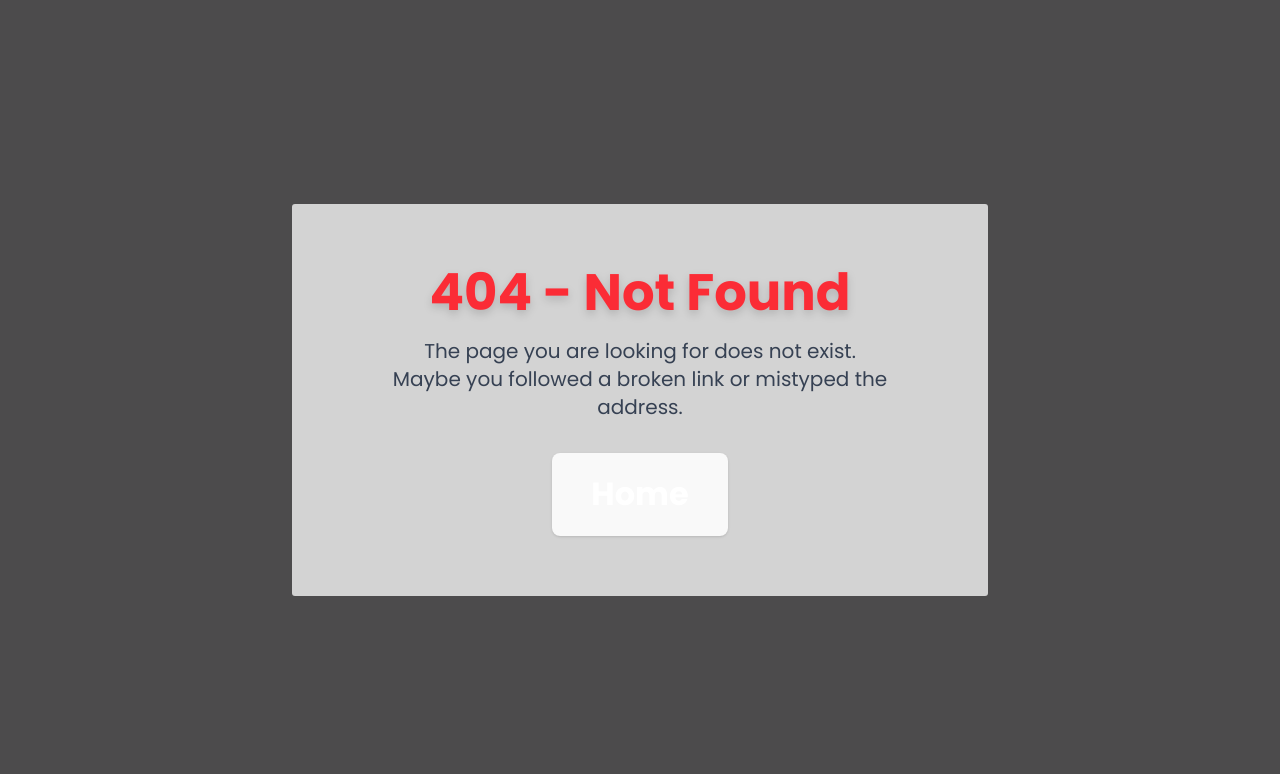
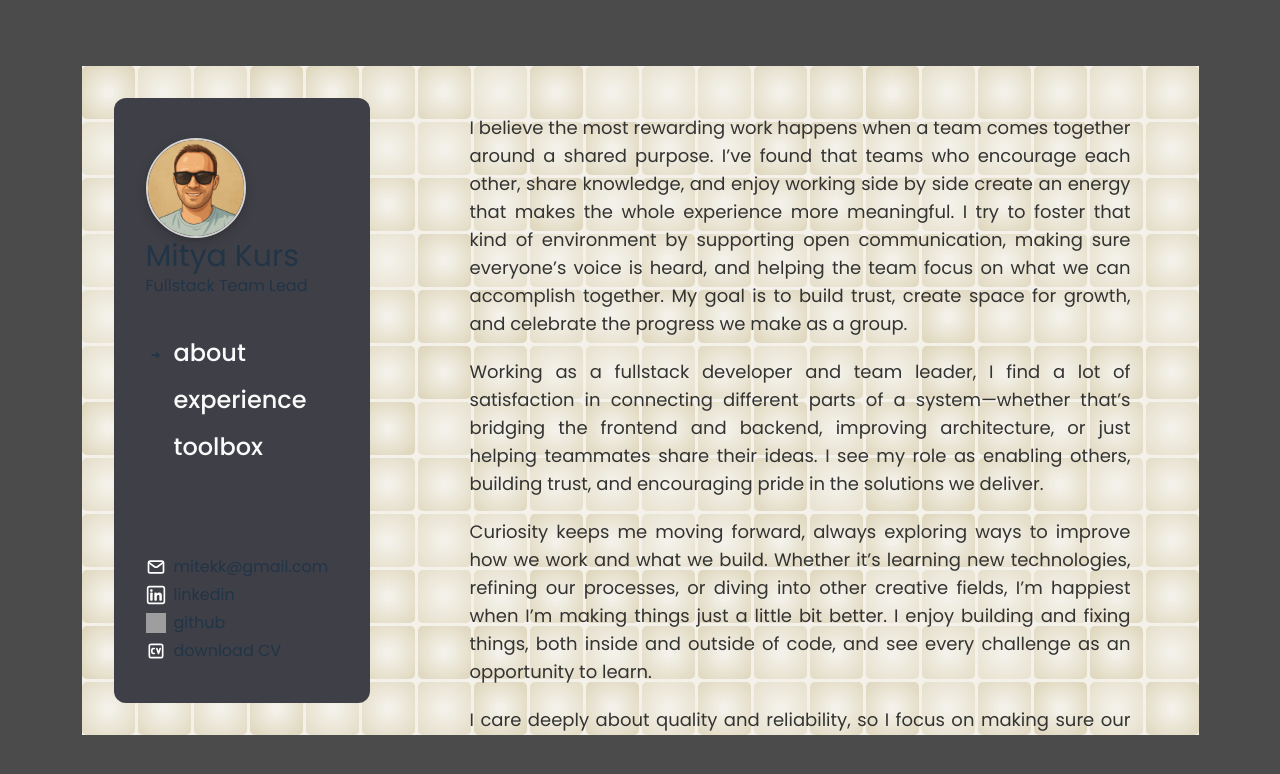
Before and after one commit to mitekk/cv, a React (Vite) app: page /portfolio/theBuzz/about in a window 1280 px wide. Before the commit this address had no page. Shown: the top 774 px of the page. Built offline with nearby package versions, Linux system fonts and the light colour scheme; grey boxes are pictures that could not be loaded.

Commit message:
rename to portfolio

```diff
--- a/index.html
+++ b/index.html
@@ -17,7 +17,7 @@
     <meta charset="UTF-8" />
     <link rel="icon" type="image/svg+xml" href="/Mitya_Kurs.svg" />
     <meta name="viewport" content="width=device-width, initial-scale=1.0" />
-    <title>Mitya Kurs CV</title>
+    <title>Mitya Kurs Portfolio</title>
   </head>
   <body>
     <div id="root"></div>
--- a/package.json
+++ b/package.json
@@ -1,14 +1,14 @@
 {
   "version": "1.0.0",
-  "name": "mitya-kurs-cv",
+  "name": "mitya-kurs-portfolio",
   "author": {
     "name": "Mitya Kurs",
     "email": "mitekk@gmail.com"
   },
-  "homepage": "https://mitekk.github.io/cv/",
+  "homepage": "https://mitekk.github.io/portfolio/",
   "repository": {
     "type": "git",
-    "url": "https://github.com/mitekk/cv.git"
+    "url": "https://github.com/mitekk/portfolio.git"
   },
   "private": true,
   "type": "module",
--- a/src/App.tsx
+++ b/src/App.tsx
@@ -15,8 +15,8 @@ function App() {
     <MainLayout>
       <BrowserRouter>
         <Routes>
-          <Route path="/cv" element={<IntroPage />} />
-          <Route path="/cv/theBuzz" element={<BuzzPage />}>
+          <Route path="/portfolio" element={<IntroPage />} />
+          <Route path="/portfolio/theBuzz" element={<BuzzPage />}>
             <Route index element={<Navigate to="about" replace />} />
             <Route path="about" element={<About />} />
             <Route path="toolbox" element={<Toolbox />} />
--- a/src/components/navbar/navbar.tsx
+++ b/src/components/navbar/navbar.tsx
@@ -36,7 +36,7 @@ const links = [
     title: "github",
   },
   {
-    action: () => window.open("/Mitya_Kurs.pdf", "_blank"),
+    action: () => window.open("/portfolio/Mitya_Kurs.pdf", "_blank"),
     imgSrc: cvIcon,
     alt: "CV",
     title: "download CV",
--- a/src/pages/intro/introPage.tsx
+++ b/src/pages/intro/introPage.tsx
@@ -98,7 +98,7 @@ export const IntroPage: React.FC = () => {
                       setIntroFinished(true);
                       setTimeout(
                         () => {
-                          navigate("/cv/theBuzz");
+                          navigate("/portfolio/theBuzz");
                         },
                         selectedMode === "Tetris"
                           ? dims.cols * dims.cols * 2
--- a/src/pages/notFound/notfoundPage.tsx
+++ b/src/pages/notFound/notfoundPage.tsx
@@ -14,7 +14,7 @@ export const NotFoundPage: React.FC = () => {
         <br />
         Maybe you followed a broken link or mistyped the address.
       </p>
-      <Button title="Home" onClick={() => navigate("/cv")} />
+      <Button title="Home" onClick={() => navigate("/portfolio")} />
     </div>
   );
 };
--- a/vite.config.ts
+++ b/vite.config.ts
@@ -5,5 +5,5 @@ import tailwindcss from "@tailwindcss/vite";
 // https://vite.dev/config/
 export default defineConfig({
   plugins: [react(), tailwindcss()],
-  base: "/cv",
+  base: "/portfolio",
 });
```
Also changed, not shown: 1 other file (tests, documents, lock files or other folders).
